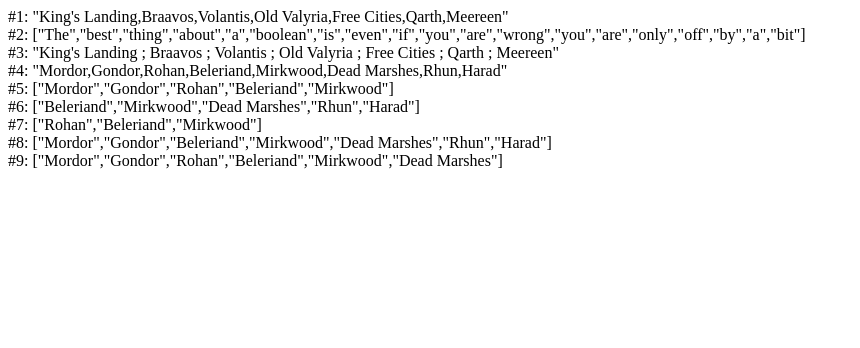
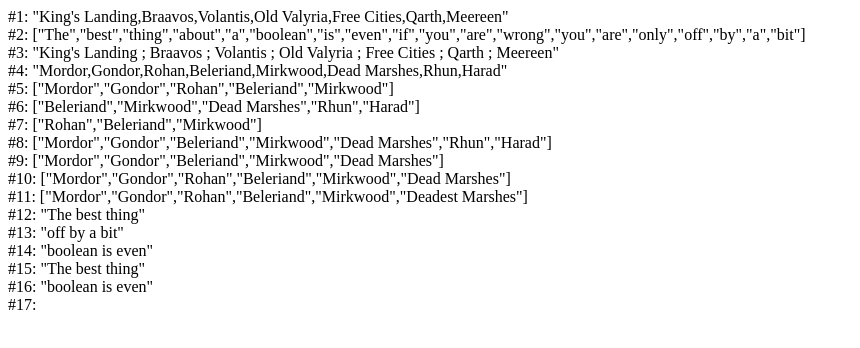
Before and after one commit to 0u714w/katas4, a plain HTML site: page index.html in a window 1280 px wide. Shown: the whole page, without its empty margins (0-860 px from the left). Drawn offline with Linux system fonts and the light colour scheme.

Commit message:
through 17

```diff
--- a/index.html
+++ b/index.html
@@ -18,14 +18,14 @@
     <div id="number7">#7: </div>
     <div id="number8">#8: </div>
     <div id="number9">#9: </div>
-    <div id="number10"></div>
-    <div id="number11"></div>
-    <div id="number12"></div>
-    <div id="number13"></div>
-    <div id="number14"></div>
-    <div id="number15"></div>
-    <div id="number16"></div>
-    <div id="number17"></div>
+    <div id="number10">#10: </div>
+    <div id="number11">#11: </div>
+    <div id="number12">#12: </div>
+    <div id="number13">#13: </div>
+    <div id="number14">#14: </div>
+    <div id="number15">#15: </div>
+    <div id="number16">#16: </div>
+    <div id="number17">#17: </div>
     <div id="number18"></div>
     <div id="number19"></div>
     <div id="number20"></div>
--- a/script.js
+++ b/script.js
@@ -42,25 +42,63 @@
 number7.appendChild(result7)
 
 //number8
-{
-    const lotrCitiesArray = ["Mordor", "Gondor", "Rohan", "Beleriand", "Mirkwood", "Dead Marshes", "Rhun", "Harad"];
+
+
 lotrCitiesArray.splice(2, 1)
 let number8 = document.getElementById("number8")
 let result8 = document.createTextNode(JSON.stringify(lotrCitiesArray))
 number8.appendChild(result8)
-}
+
 //number 9
-{
-    const lotrCitiesArray = ["Mordor", "Gondor", "Rohan", "Beleriand", "Mirkwood", "Dead Marshes", "Rhun", "Harad"];
-    lotrCitiesArray.splice(6)
+
+
+lotrCitiesArray.splice(5)
 let number9 = document.getElementById("number9")
 let result9 = document.createTextNode(JSON.stringify(lotrCitiesArray))
 number9.appendChild(result9)
-}
+
 
 //number 10
-{
+
+lotrCitiesArray.splice(2, 0, 'Rohan')
+let number10 = document.getElementById("number10")
+let result10 = document.createTextNode(JSON.stringify(lotrCitiesArray))
+number10.appendChild(result10)
 
 
+//number 11
 
-}
+lotrCitiesArray.splice(5, 1, 'Deadest Marshes')
+let number11 = document.getElementById("number11")
+let result11 = document.createTextNode(JSON.stringify(lotrCitiesArray))
+number11.appendChild(result11)
+
+//number 12
+
+let number12 = document.getElementById("number12")
+let result12 = document.createTextNode(JSON.stringify(bestThing.slice(0, 14)))
+number12.appendChild(result12)
+
+//number13
+
+let number13 = document.getElementById("number13")
+let result13 = document.createTextNode(JSON.stringify(bestThing.slice(-12)))
+number13.appendChild(result13)
+
+//number 14
+
+let number14 = document.getElementById("number14")
+let result14 = document.createTextNode(JSON.stringify(bestThing.slice(23, 38)))
+number14.appendChild(result14)
+
+//number 15
+
+let number15 = document.getElementById("number15")
+let result15 = document.createTextNode(JSON.stringify(bestThing.substring(0, 14)))
+number15.appendChild(result15)
+
+//number 16
+
+let number16 = document.getElementById("number16")
+let result16 = document.createTextNode(JSON.stringify(bestThing.substr(23, 15)))
+number16.appendChild(result16)
```
Lines whose indentation alone changed are shown as unchanged.
